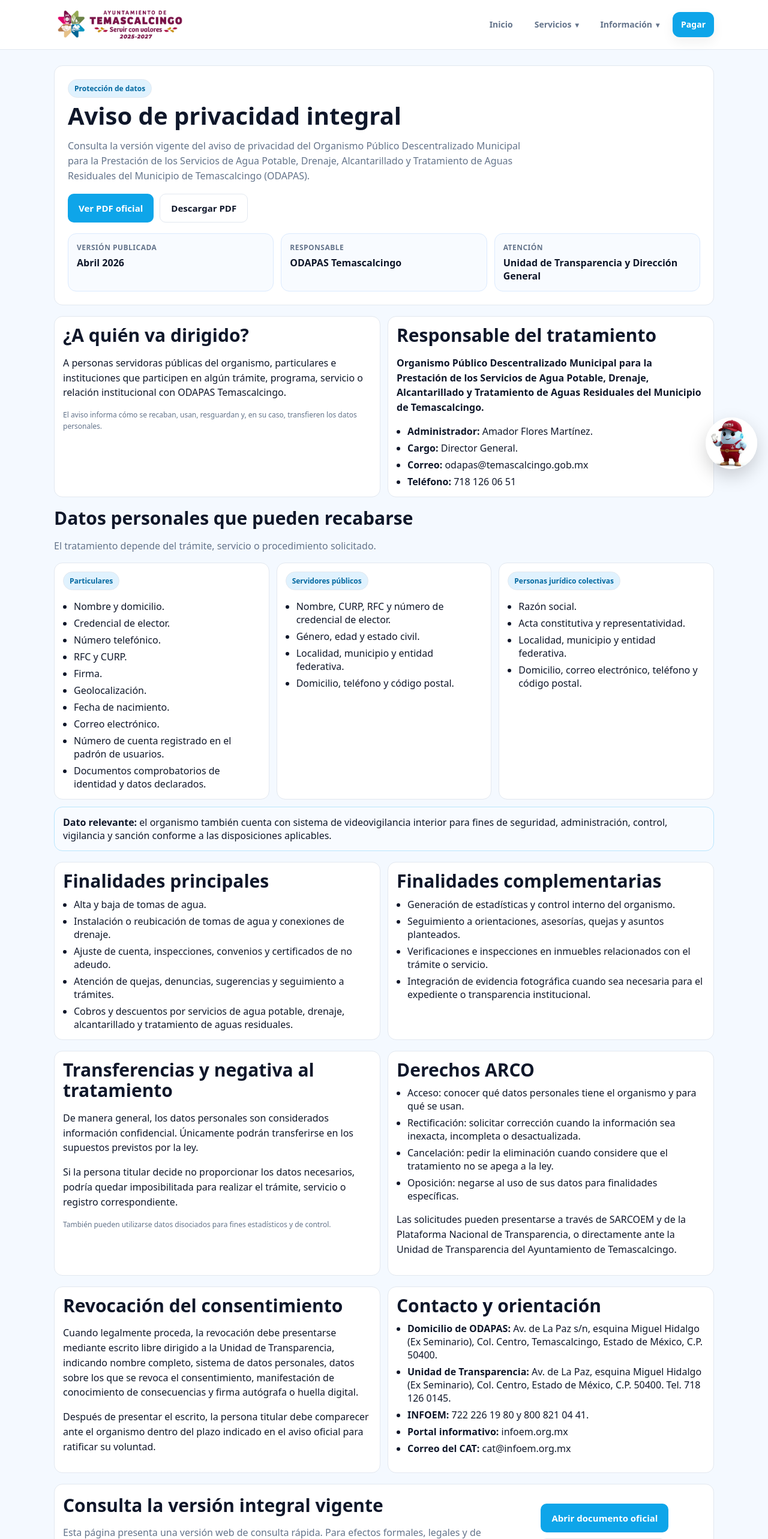
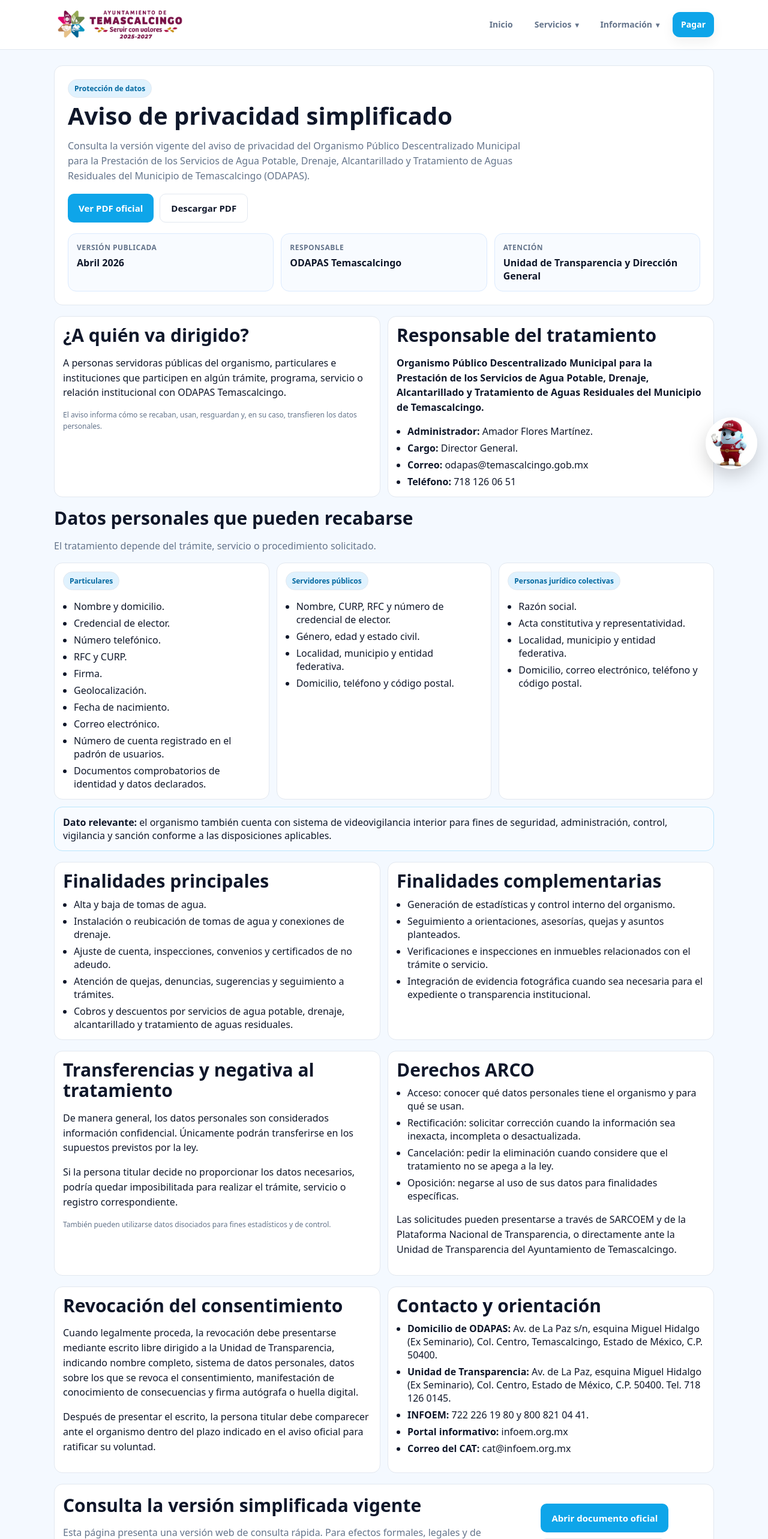
Before and after one commit to soyalvadios/odapas-temascalcingo, a Next.js app: page /aviso-privacidad in a window 1280 px wide. Shown: the top 2566 px of the page at 60% size. Built offline with nearby package versions, Linux system fonts and the light colour scheme.

Commit message:
Actualiza aviso de privacidad a versión simplificada 2025

```diff
--- a/app/aviso-privacidad/page.tsx
+++ b/app/aviso-privacidad/page.tsx
@@ -4,7 +4,7 @@
 export const metadata: Metadata = {
   title: "Aviso de privacidad",
   description:
-    "Consulta el aviso de privacidad integral de ODAPAS Temascalcingo.",
+    "Consulta el aviso de privacidad simplificado de ODAPAS Temascalcingo.",
   alternates: {
     canonical: "/aviso-privacidad",
   },
@@ -42,7 +42,7 @@
     <div className="container page privacyPage">
       <section className="privacyHero card">
         <div className="badge">Protección de datos</div>
-        <h1>Aviso de privacidad integral</h1>
+        <h1>Aviso de privacidad simplificado</h1>
         <p className="muted privacyLead">
           Consulta la versión vigente del aviso de privacidad del Organismo Público Descentralizado Municipal
           para la Prestación de los Servicios de Agua Potable, Drenaje, Alcantarillado y Tratamiento de Aguas
@@ -51,7 +51,7 @@
 
         <div className="privacyHero__actions">
           <a
-            href="/docs/aviso-privacidad-integral-odapas-temascalcingo-2026.pdf"
+            href="/docs/aviso-privacidad-simplificado-odapas-temascalcingo-2026.pdf"
             target="_blank"
             rel="noopener noreferrer"
             className="btn primary"
@@ -59,7 +59,7 @@
             Ver PDF oficial
           </a>
           <a
-            href="/docs/aviso-privacidad-integral-odapas-temascalcingo-2026.pdf"
+            href="/docs/aviso-privacidad-simplificado-odapas-temascalcingo-2026.pdf"
             download
             className="btn"
           >
@@ -232,7 +232,7 @@
 
       <section className="card privacyFooterCard">
         <div>
-          <h2>Consulta la versión integral vigente</h2>
+          <h2>Consulta la versión simplificada vigente</h2>
           <p className="muted">
             Esta página presenta una versión web de consulta rápida. Para efectos formales, legales y de impresión,
             revisa el documento completo publicado por el organismo.
@@ -241,7 +241,7 @@
 
         <div className="privacyFooterCard__actions">
           <a
-            href="/docs/aviso-privacidad-integral-odapas-temascalcingo-2026.pdf"
+            href="/docs/aviso-privacidad-simplificado-odapas-temascalcingo-2026.pdf"
             target="_blank"
             rel="noopener noreferrer"
             className="btn primary"
```
Also changed, not shown: 1 other file (tests, documents, lock files or other folders).
